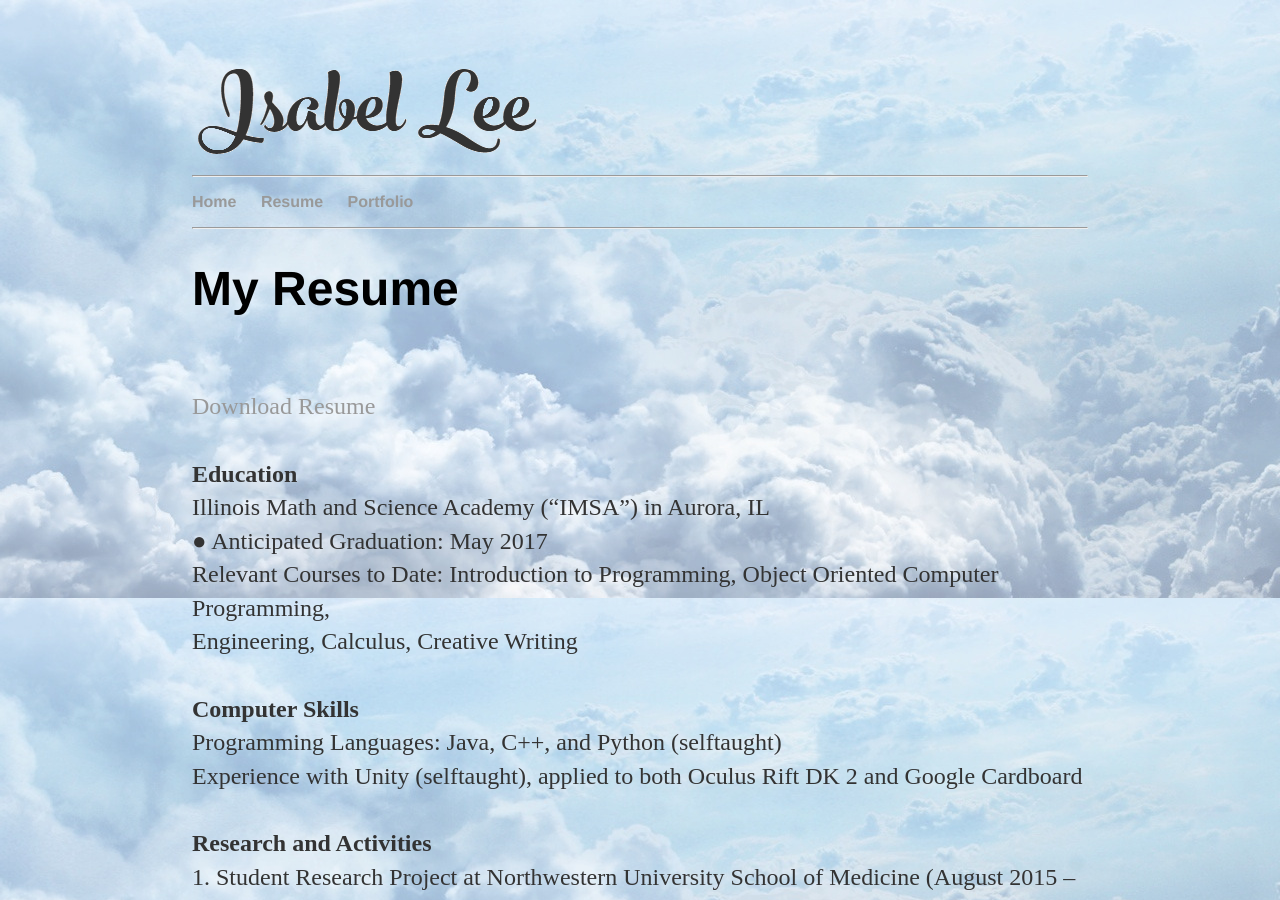
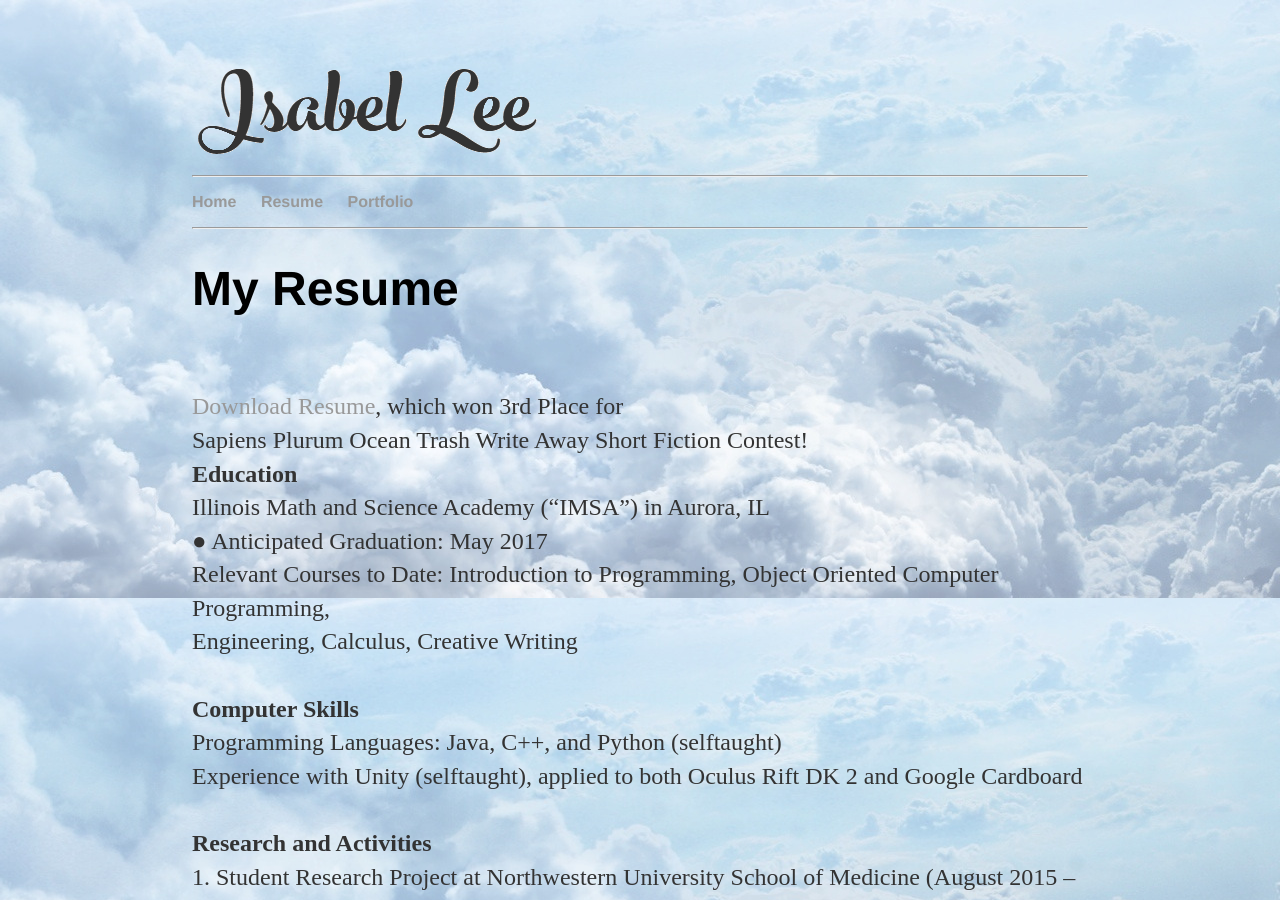
Before and after one commit to isabelringing1/old_website, a Jekyll site: the page built from resume/index.html, in a window 1280 px wide and 900 px high. Built offline with Jekyll 4.4.1, drawn with Linux system fonts in a browser that asks for light colours.

Commit message:
Update index.html

```diff
--- a/resume/index.html
+++ b/resume/index.html
@@ -6,7 +6,9 @@
 
 					<h1>My Resume</h1><br>
 					<p>
-					<a href="https://docs.google.com/document/d/1FmfqMY-3yxDjugo8ycXHDvSIjVHcfeUWmDaUDBfln8A/export?format=pdf" class="download" title="Download Resume as PDF">Download Resume</a><br>
+					<a href="https://docs.google.com/document/d/1FmfqMY-3yxDjugo8ycXHDvSIjVHcfeUWmDaUDBfln8A/export?format=pdf" class="download" title="Download Resume as PDF">Download Resume</a>, which won 3rd Place for<br>
+					Sapiens Plurum Ocean Trash Write Away Short Fiction Contest!
+
 
 
 					<br> <strong>Education</strong><br>
```
